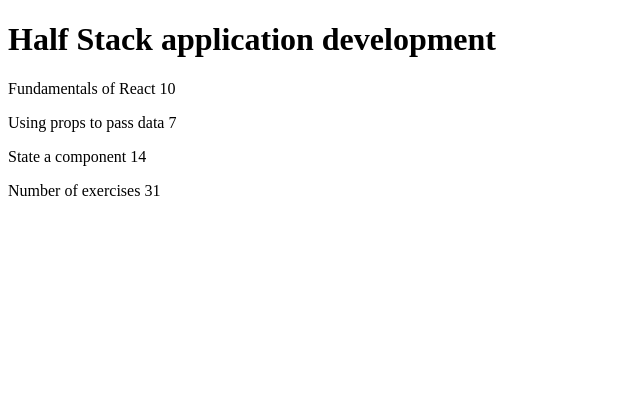
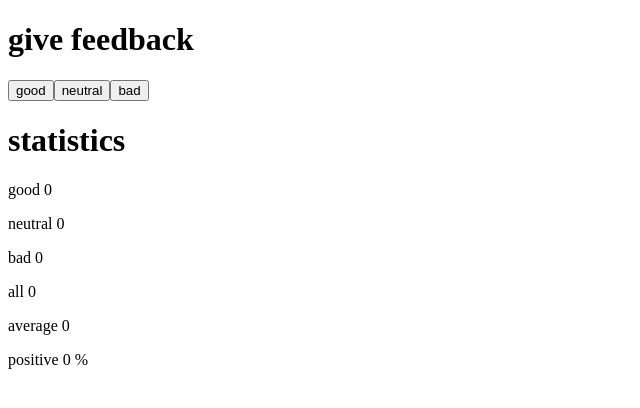
Before and after one commit to luisalvarez246/fullstackopen_course, a React (Create React App) app in the folder part1/: page / in a window 1280 px wide. Shown: the top 408 px of the page, without its empty margins (0-640 px from the left). Built offline with nearby package versions, Linux system fonts and the light colour scheme.

Commit message:
Ex 1.6 & 1.7 done

```diff
--- a/part1/src/App.js
+++ b/part1/src/App.js
@@ -1,13 +1,4 @@
-const	Header = (props) =>
-{
-	return (
-		<div>
-			<h1>{props.course}</h1>
-		</div>
-	)
-}
-
-const	Part = (props) =>
+/*const	Part = (props) =>
 {
 	console.log(props);
 	return (
@@ -69,5 +60,121 @@
 		</>
 	)
 }
+*/
+
+import { useState } from "react"
+
+const	Header = (props) =>
+{
+	return (
+		<div>
+			<h1>{props.header}</h1>
+		</div>
+	)
+}
+
+const	Display = ({text, rate, text2}) =>
+{
+	return (
+		<div>
+			<p>{text} {rate} {text2}</p>
+		</div>
+	)
+}
+
+const	Button = ({handleClick, text}) =>
+{
+	return (
+		<button onClick = {handleClick}>
+			{text}
+		</button>
+	)
+}
+
+const App = () =>
+{
+	const	header =
+	{
+		headerOne: "give feedback",
+		headerTwo: "statistics"
+	}
+	const	[good, setGood] = useState(0);
+	const	[neutral, setNeutral] = useState(0);
+	const	[bad, setBad] = useState(0);
+	const	[total, setTotal] = useState(0);
+	const	[accumulated, setAccumulated] = useState(0);
+	const	[average, setAverage] = useState(0);
+	const	[positive, setPositive] = useState(0);
+
+	const	increaseGood = () =>
+	{
+		const updatedGood = good + 1;
+		const updatedTotal = total + 1;
+		const updatedAccumulated = accumulated + 1;
+		const updatedAverage = updatedAccumulated / updatedTotal;
+		const updatedPositive = (updatedGood / updatedTotal) * 100;
+
+		setGood(updatedGood);
+		setTotal(updatedTotal);
+		setAccumulated(updatedAccumulated)
+		setAverage(updatedAverage);
+		setPositive(updatedPositive);
+	}
+	const	increaseNeutral = () =>
+	{
+		const updatedTotal = total + 1;
+		const updatedAccumulated = accumulated + 0;
+		const updatedAverage = updatedAccumulated / updatedTotal;
+		const totalPositives = good;
+		const updatedPositive = (totalPositives / updatedTotal) * 100;
+
+
+		setNeutral(neutral + 1);
+		setTotal(updatedTotal);
+		setAccumulated(updatedAccumulated)
+		setAverage(updatedAverage);
+		setPositive(updatedPositive);
+	}
+	const	increaseBad = () =>
+	{
+		const updatedBad = bad + 1;
+		const updatedTotal = total + 1;
+		const updatedAccumulated = accumulated - 1;
+		const updatedAverage = updatedAccumulated / updatedTotal;
+		const totalPositives = good;
+		const updatedPositive = (totalPositives / updatedTotal) * 100;
+
+		setBad(updatedBad);
+		setTotal(updatedTotal);
+		setAccumulated(updatedAccumulated)
+		setAverage(updatedAverage);
+		setPositive(updatedPositive);
+	}
+	console.log(total, average);
+	return (
+		<>
+			<Header header = {header.headerOne} />
+			<Button
+				handleClick = {increaseGood}
+				text = "good"
+			/>
+			<Button
+				handleClick = {increaseNeutral}
+				text = "neutral"
+			/>
+			<Button
+				handleClick = {increaseBad}
+				text = "bad"
+			/>
+			<Header header = {header.headerTwo} />
+			<Display text = "good" rate = {good} />
+			<Display text = "neutral" rate = {neutral}/>
+			<Display text = "bad" rate = {bad} />
+			<Display text = "all" rate = {total} />
+			<Display text = "average" rate = {average} />
+			<Display text = "positive" rate = {positive} text2 = " %"/>
+		</>
+	)
+}
 
 export default App
```
